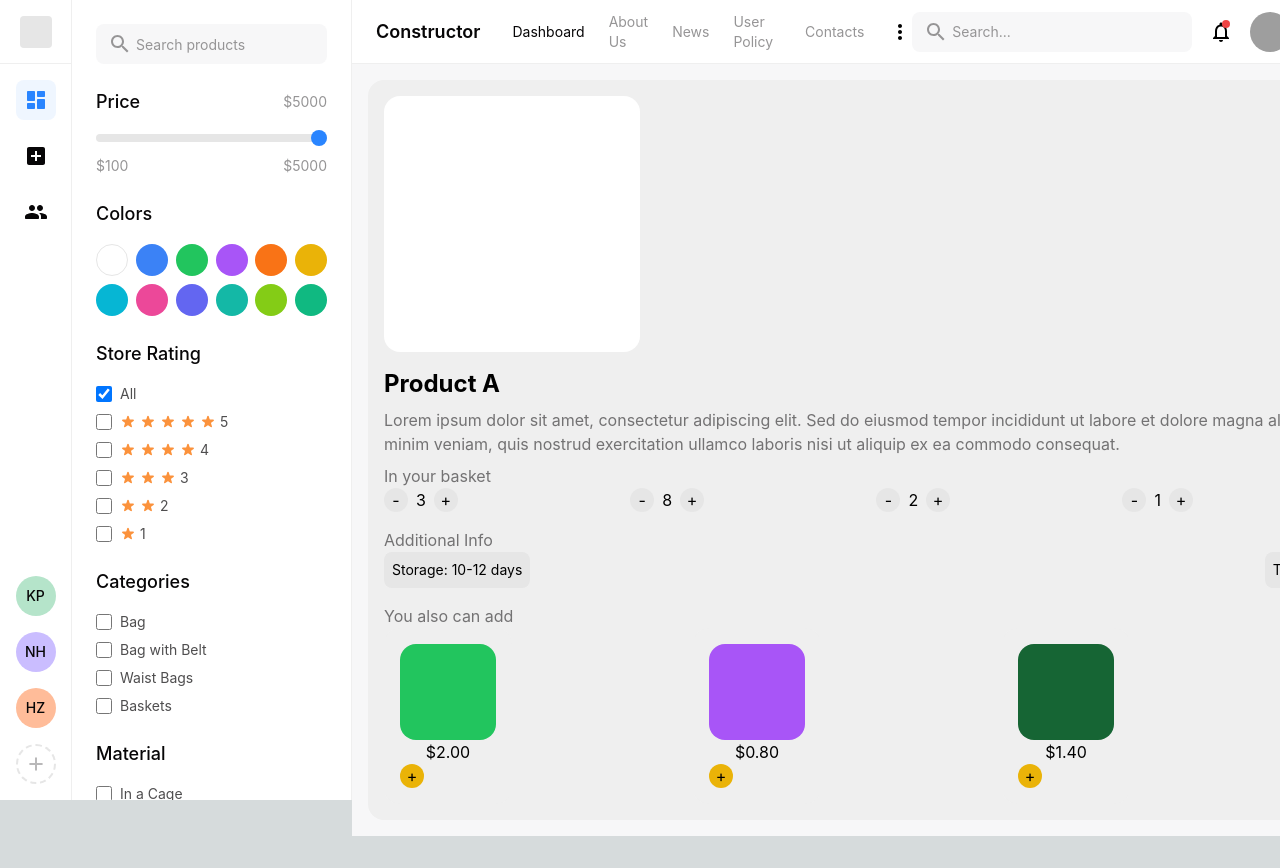
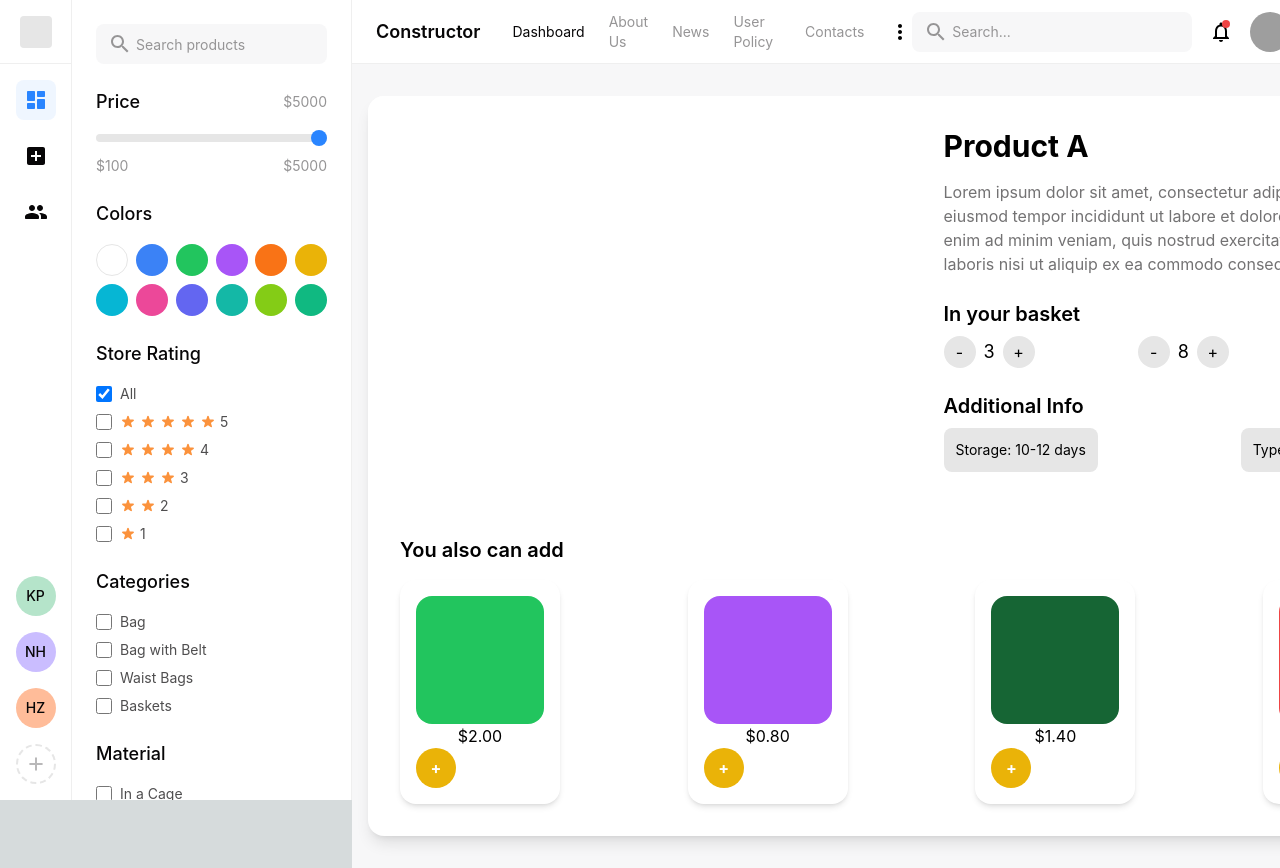
Before and after one commit to BNV1990/cursor-project-1, a Next.js app: page /product/1 in a window 1280 px wide. Shown: the top 868 px of the page. Before the commit the page ends 836 px from the top, so only its background shows below. Built offline with nearby package versions, Linux system fonts and the light colour scheme; grey boxes are pictures that could not be loaded.

Commit message:
Update product page

```diff
--- a/src/app/product/[id]/page.tsx
+++ b/src/app/product/[id]/page.tsx
@@ -44,80 +44,98 @@ export default function ProductPage() {
   }
 
   return (
-    <div className="flex flex-col items-center p-4">
-      <div className="bg-gray-100 rounded-2xl p-4">
+    <div className="w-full">
+      <div className="container mx-auto px-4 py-8">
+        <div className="bg-white rounded-2xl shadow-lg overflow-hidden">
+          <div className="md:flex">
             <div
-          className="w-64 h-64 rounded-2xl"
+              className="md:w-1/2 p-8 flex items-center justify-center"
               style={{ backgroundColor: product.color }}
-        ></div>
-        <div className="flex justify-between items-center mt-4">
-          <h1 className="text-2xl font-bold">{product.name}</h1>
-          <div className="text-yellow-500">4.7 ★</div>
+            >
+              <div className="w-64 h-64 rounded-full"></div>
             </div>
-        <p className="text-gray-600 mt-2">{description}</p>
-        <div className="mt-2">
-          <p className="text-gray-600">In your basket</p>
+            <div className="md:w-1/2 p-8">
+              <div className="flex justify-between items-center">
+                <h1 className="text-3xl font-bold">{product.name}</h1>
+                <div className="text-yellow-500 text-xl">4.7 ★</div>
+              </div>
+              <p className="text-gray-600 mt-4">{description}</p>
+              <div className="mt-6">
+                <h2 className="text-xl font-semibold mb-2">In your basket</h2>
                 <div className="flex items-center justify-between">
                   <div className="flex items-center">
-              <button className="bg-gray-200 rounded-full w-6 h-6">-</button>
-              <span className="mx-2">3</span>
-              <button className="bg-gray-200 rounded-full w-6 h-6">+</button>
+                    <button className="bg-gray-200 rounded-full w-8 h-8">
+                      -
+                    </button>
+                    <span className="mx-2 text-lg">3</span>
+                    <button className="bg-gray-200 rounded-full w-8 h-8">
+                      +
+                    </button>
                   </div>
                   <div className="flex items-center">
-              <button className="bg-gray-200 rounded-full w-6 h-6">-</button>
-              <span className="mx-2">8</span>
-              <button className="bg-gray-200 rounded-full w-6 h-6">+</button>
+                    <button className="bg-gray-200 rounded-full w-8 h-8">
+                      -
+                    </button>
+                    <span className="mx-2 text-lg">8</span>
+                    <button className="bg-gray-200 rounded-full w-8 h-8">
+                      +
+                    </button>
                   </div>
                   <div className="flex items-center">
-              <button className="bg-gray-200 rounded-full w-6 h-6">-</button>
-              <span className="mx-2">2</span>
-              <button className="bg-gray-200 rounded-full w-6 h-6">+</button>
-            </div>
-            <div className="flex items-center">
-              <button className="bg-gray-200 rounded-full w-6 h-6">-</button>
-              <span className="mx-2">1</span>
-              <button className="bg-gray-200 rounded-full w-6 h-6">+</button>
-            </div>
-            <div className="flex items-center">
-              <button className="bg-gray-200 rounded-full w-6 h-6">-</button>
-              <span className="mx-2">2</span>
-              <button className="bg-gray-200 rounded-full w-6 h-6">+</button>
+                    <button className="bg-gray-200 rounded-full w-8 h-8">
+                      -
+                    </button>
+                    <span className="mx-2 text-lg">2</span>
+                    <button className="bg-gray-200 rounded-full w-8 h-8">
+                      +
+                    </button>
                   </div>
                 </div>
               </div>
-        <div className="mt-4">
-          <p className="text-gray-600">Additional Info</p>
+              <div className="mt-6">
+                <h2 className="text-xl font-semibold mb-2">Additional Info</h2>
                 <div className="flex items-center justify-between">
-            <div className="bg-gray-200 rounded-lg p-2 text-sm">
+                  <div className="bg-gray-200 rounded-lg p-3 text-sm">
                     Storage: 10-12 days
                   </div>
-            <div className="bg-gray-200 rounded-lg p-2 text-sm">
+                  <div className="bg-gray-200 rounded-lg p-3 text-sm">
                     Type: Mix of vegetables
                   </div>
                 </div>
               </div>
-        <div className="mt-4">
-          <p className="text-gray-600">You also can add</p>
-          <div className="flex items-center justify-between">
-            <div className="bg-gray-100 rounded-2xl p-4">
-              <div className="w-24 h-24 rounded-2xl bg-green-500"></div>
+            </div>
+          </div>
+          <div className="p-8">
+            <h2 className="text-xl font-semibold mb-4">You also can add</h2>
+            <div className="flex items-center justify-between space-x-4">
+              <div className="rounded-2xl p-4 shadow-md">
+                <div className="w-32 h-32 rounded-2xl bg-green-500"></div>
                 <p className="text-center">$2.00</p>
-              <button className="bg-yellow-500 rounded-full w-6 h-6">+</button>
+                <button className="bg-yellow-500 hover:bg-yellow-700 text-white font-bold rounded-full w-10 h-10">
+                  +
+                </button>
               </div>
-            <div className="bg-gray-100 rounded-2xl p-4">
-              <div className="w-24 h-24 rounded-2xl bg-purple-500"></div>
+              <div className="rounded-2xl p-4 shadow-md">
+                <div className="w-32 h-32 rounded-2xl bg-purple-500"></div>
                 <p className="text-center">$0.80</p>
-              <button className="bg-yellow-500 rounded-full w-6 h-6">+</button>
+                <button className="bg-yellow-500 hover:bg-yellow-700 text-white font-bold rounded-full w-10 h-10">
+                  +
+                </button>
               </div>
-            <div className="bg-gray-100 rounded-2xl p-4">
-              <div className="w-24 h-24 rounded-2xl bg-green-800"></div>
+              <div className="rounded-2xl p-4 shadow-md">
+                <div className="w-32 h-32 rounded-2xl bg-green-800"></div>
                 <p className="text-center">$1.40</p>
-              <button className="bg-yellow-500 rounded-full w-6 h-6">+</button>
+                <button className="bg-yellow-500 hover:bg-yellow-700 text-white font-bold rounded-full w-10 h-10">
+                  +
+                </button>
               </div>
-            <div className="bg-gray-100 rounded-2xl p-4">
-              <div className="w-24 h-24 rounded-2xl bg-red-500"></div>
+              <div className="rounded-2xl p-4 shadow-md">
+                <div className="w-32 h-32 rounded-2xl bg-red-500"></div>
                 <p className="text-center">$2.20</p>
-              <button className="bg-yellow-500 rounded-full w-6 h-6">+</button>
+                <button className="bg-yellow-500 hover:bg-yellow-700 text-white font-bold rounded-full w-10 h-10">
+                  +
+                </button>
+              </div>
             </div>
           </div>
         </div>
```
Lines whose indentation alone changed are shown as unchanged.
